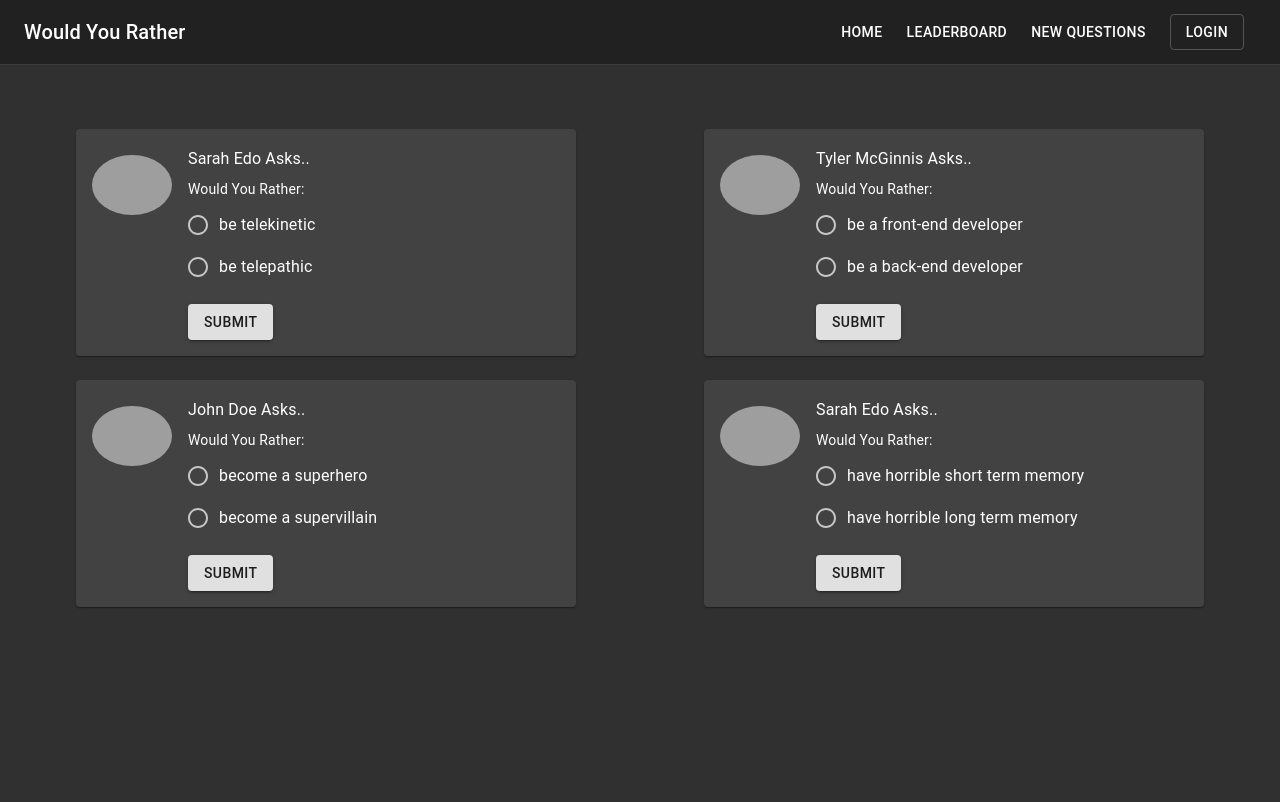
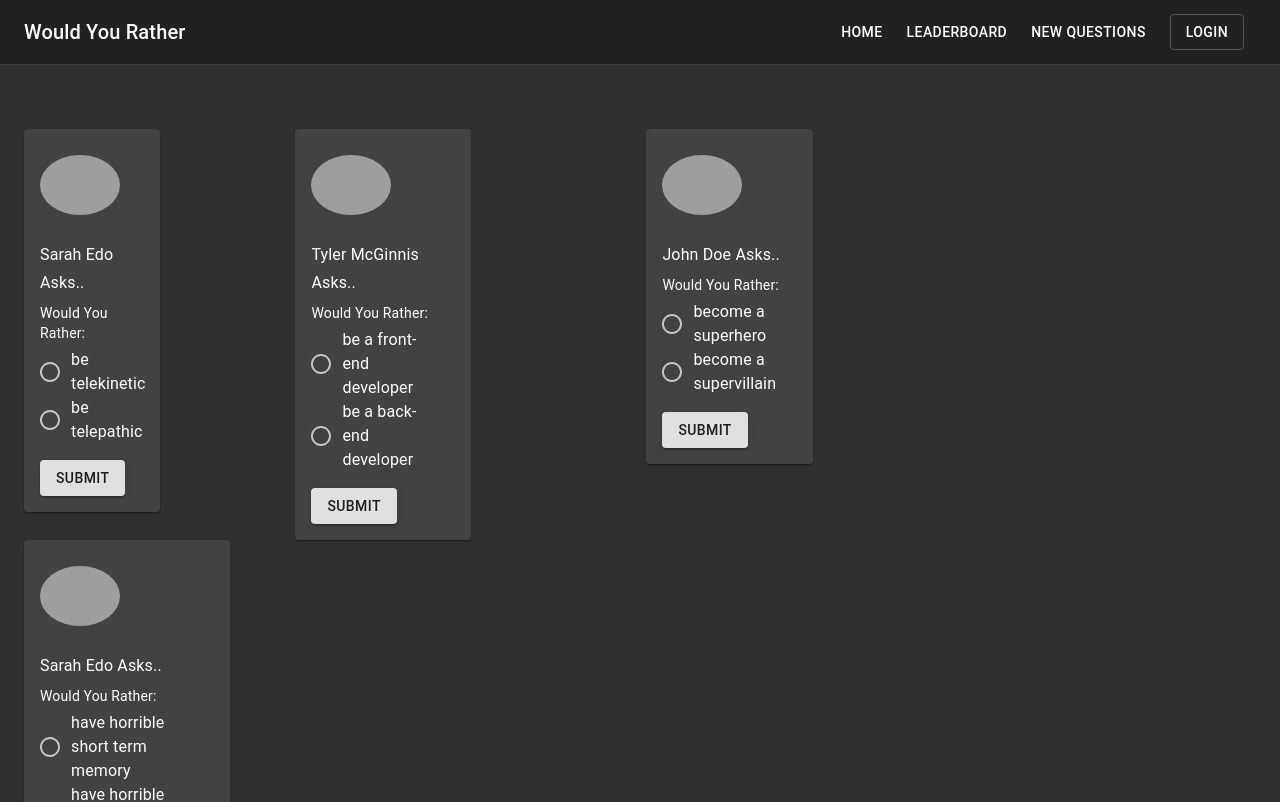
Before and after one commit to trentschnee/would-you-rather, a React (Create React App) app: page / in a window 1280 px wide. Shown: the top 802 px of the page. Built offline with nearby package versions, Linux system fonts and the light colour scheme; grey boxes are pictures that could not be loaded.

Commit message:
chore: Uninstall material and install Bootstrap

```diff
--- a/package.json
+++ b/package.json
@@ -8,7 +8,9 @@
     "@testing-library/jest-dom": "^4.2.4",
     "@testing-library/react": "^9.3.2",
     "@testing-library/user-event": "^7.1.2",
+    "bootstrap": "^4.4.1",
     "react": "^16.12.0",
+    "react-bootstrap": "^1.0.0-beta.17",
     "react-dom": "^16.12.0",
     "react-redux": "^7.2.0",
     "react-router-dom": "^5.1.2",
--- a/src/components/App.js
+++ b/src/components/App.js
@@ -19,8 +19,8 @@ const theme = createMuiTheme({
 const useStyles = theme => ({
   container: {
     paddingTop: theme.spacing(8),
-    paddingBottom: theme.spacing(8)
-  }
+    paddingBottom: theme.spacing(8),
+  },
 });
 
 class App extends React.Component {
@@ -39,13 +39,11 @@ class App extends React.Component {
             <div>
               <Navbar />
               <CssBaseline />
-              <main>
-                <Container component="main" className={classes.container}>
+         <Container className={classes.container}>
                   <Route path="/" exact component={Home}></Route>
                   <Route path="/question/:id" component={QuestionPage}/>
                   <Route path="/leaderboard" component={Leaderboard} />
-                </Container>
-              </main>
+                  </Container>
             </div>
           )}
         </ThemeProvider>
--- a/src/components/Home.js
+++ b/src/components/Home.js
@@ -12,7 +12,7 @@ class Home extends React.Component {
   render() {
     const { answeredIds, unansweredIds } = this.props;
     return (
-      <Grid container spacing={3}>
+      <Grid container>
         {this.state.showAnswered === true
           ? answeredIds.map(id => <QuestionCard key={id} id={id} />)
           : unansweredIds.map(id => <QuestionCard key={id} id={id} />)}
--- a/src/components/QuestionPage.js
+++ b/src/components/QuestionPage.js
@@ -1,8 +1,22 @@
 // Going to be getting the id
 
 import React, {Component} from 'react';
+import {connect} from 'react-redux'
+import QuestionCard from "./cards/Question"
 class QuestionPage extends Component {
-
+render(){
+    const {id} = this.props;
+    console.log(this.props)
+    return(<div>
+        <QuestionCard id={id} />
+    </div>)
+}
 
 }
-export default QuestionPage
+function mapStateToProps({authedUser,questions,users},props){
+    const {id} = props.match.params
+return{
+    id,
+}
+}
+export default connect(mapStateToProps)(QuestionPage)
--- a/src/components/cards/Question.js
+++ b/src/components/cards/Question.js
@@ -4,8 +4,7 @@ import { connect } from "react-redux";
 import { withStyles } from "@material-ui/core/styles";
 import {
   Grid,
-  GridList,
-  Avatar,
+  Link,
   Paper,
   ButtonBase,
   Button,
@@ -36,10 +35,16 @@ const useStyles = theme => ({
 });
 class Question extends Component {
   render() {
-    const { classes, question, author, mauthedUserDetails } = this.props;
+    const { classes, question, author, mauthedUserDetails,id } = this.props;
     console.log(author);
     const { avatarURL, name } = author;
+    if (question === null){
+      return(<div>This question doesn't exist.</div>)
+
+    }
+    else{
       return (
+        <Link href={`/question/${id}`}>
         <Grid item xs={6} sm={6} md={6} lg={6} xl={6}>
           <Paper className={classes.paper}>
             <Grid container spacing={2}>
@@ -80,18 +85,21 @@ class Question extends Component {
             </Grid>
           </Paper>
         </Grid>
+        </Link>
       );
+    }
+
   }
 }
 // If you pass a component that you are rendering, the prop will be the second argument.
 // TODO: Reword
 function mapStateToProps({ authedUser, users, questions }, { id }) {
   // Get the current question
-  const question = questions[id];
+  const question = questions[id]
   const author = question ? users[question.author] : "";
   const authedUserDetails = users[authedUser];
   return {
-    question,
+    question : question? question : null,
     author,
     authedUserDetails
   };
```
Also changed, not shown: 1 other file (tests, documents, lock files or other folders). Lines whose indentation alone changed are shown as unchanged.
